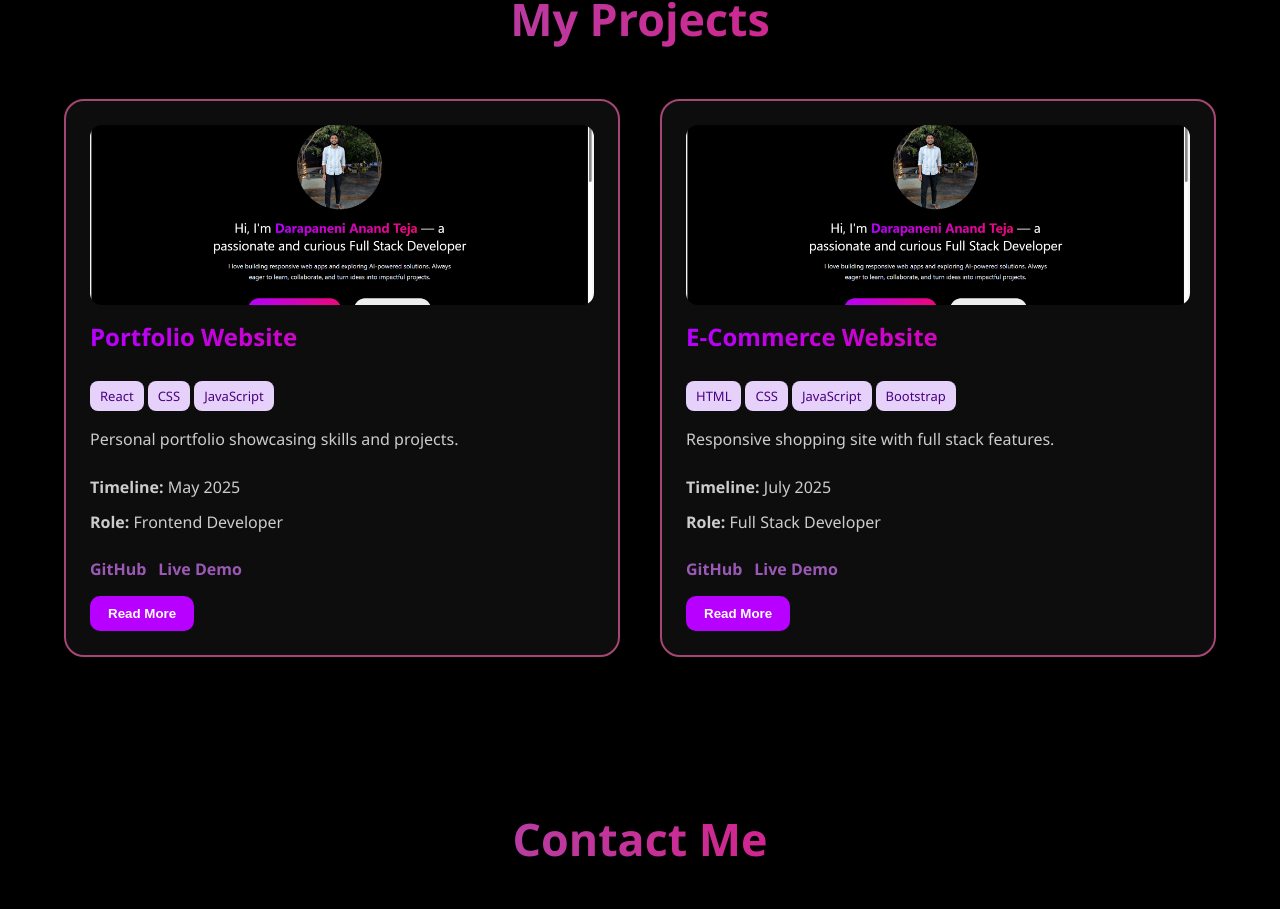
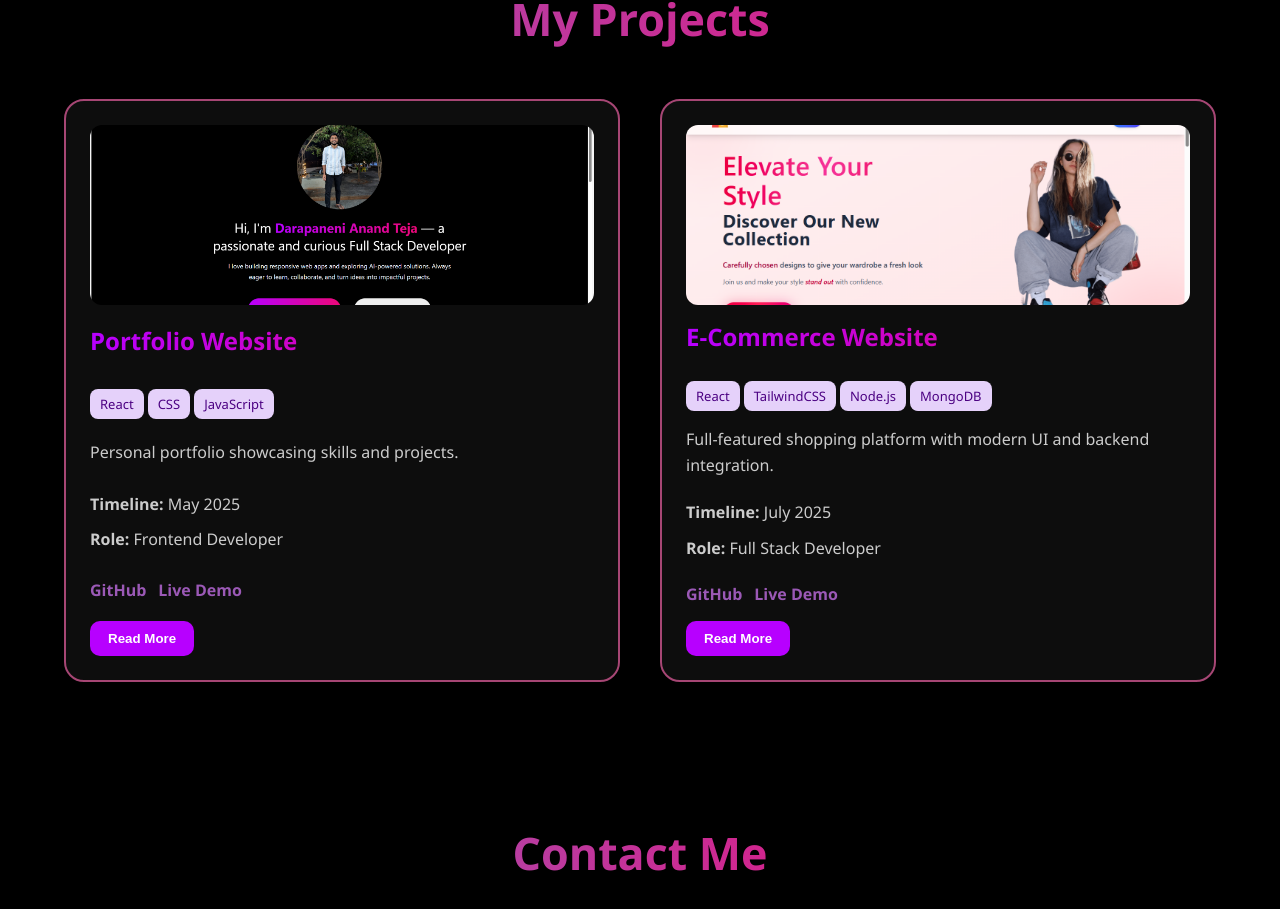
Before and after one commit to darapaneni-anand/my-portfolio, a React (Create React App) app: page / in a window 1280 px wide. Shown: the part 3216-4125 px from the top of the page. Built offline with nearby package versions, Linux system fonts and the light colour scheme.

Commit message:
Update MyProject.js

```diff
--- a/src/Components/MyProjects_Component/MyProject.js
+++ b/src/Components/MyProjects_Component/MyProject.js
@@ -1,7 +1,7 @@
 import React, { useState } from 'react';
 import './MyProject.css';
 import portfolio from '../../assets/portfolio.png';
-import about_pic from '../../assets/about_pic.jpg';
+import ecommerceImg from '../../assets/E-Commerce.png'; // ✅ Correct import for E-Commerce image
 
 function ProjectCard({
   title,
@@ -57,11 +57,11 @@ function MyProject() {
     },
     {
       title: 'E-Commerce Website',
-      image: portfolio,
-      shortDesc: 'Responsive shopping site with full stack features.',
-      fullDesc: 'Supports product listings, cart, checkout, login, and admin dashboard. Mobile-first and user-friendly design.',
-      technologies: ['HTML', 'CSS', 'JavaScript', 'Bootstrap'],
-      githubLink: 'https://github.com/darapaneni-anand/ecommerce',
+      image: ecommerceImg,
+      shortDesc: 'Full-featured shopping platform with modern UI and backend integration.',
+      fullDesc: 'A fully functional e-commerce platform built using the MERN stack. Features include product catalog with search and filter options, secure authentication, shopping cart, order tracking, and an admin dashboard for managing products and orders. Designed with TailwindCSS for a responsive and modern interface, and deployed with backend APIs for real-time data handling.',
+      technologies: ['React', 'TailwindCSS', 'Node.js', 'MongoDB'],
+      githubLink: 'https://github.com/darapaneni-anand/E-Commerce',
       demoLink: 'https://e-commerce-1-tfzt.onrender.com',
       timeline: 'July 2025',
       role: 'Full Stack Developer'
```
